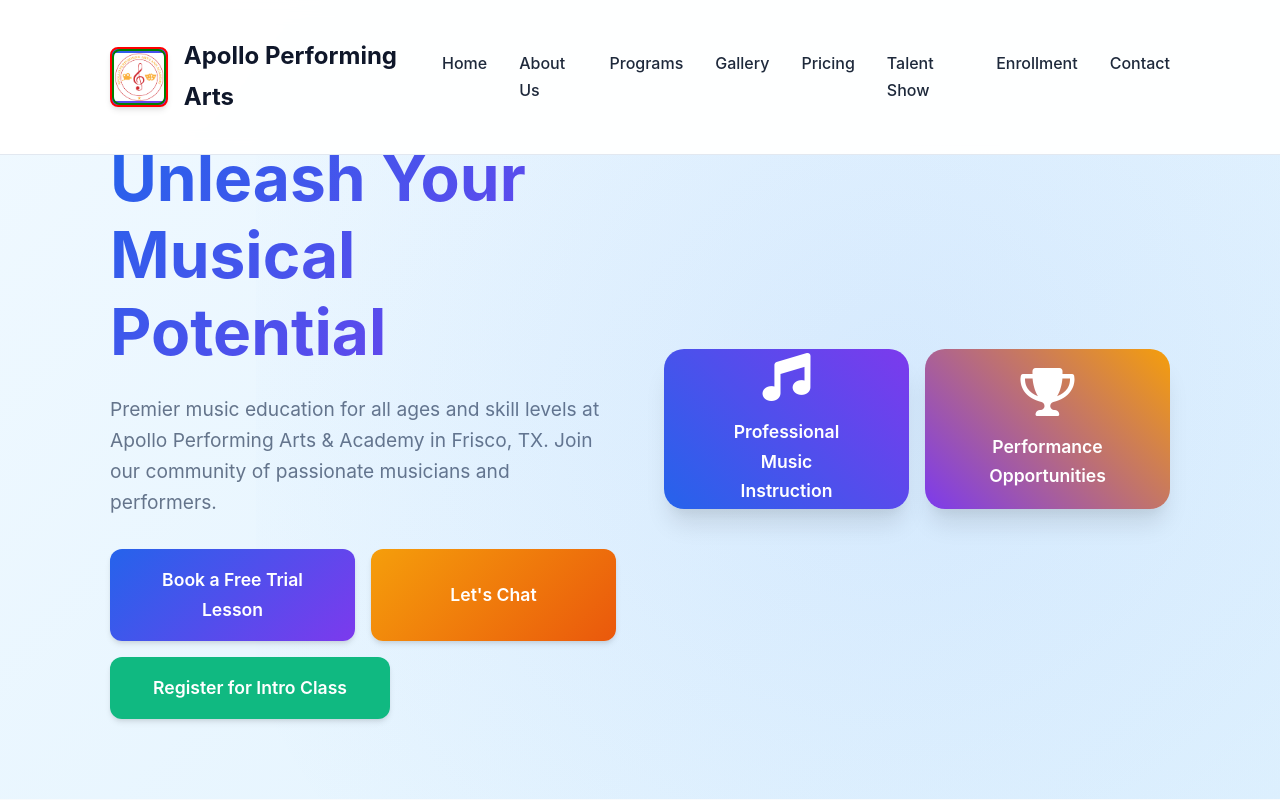
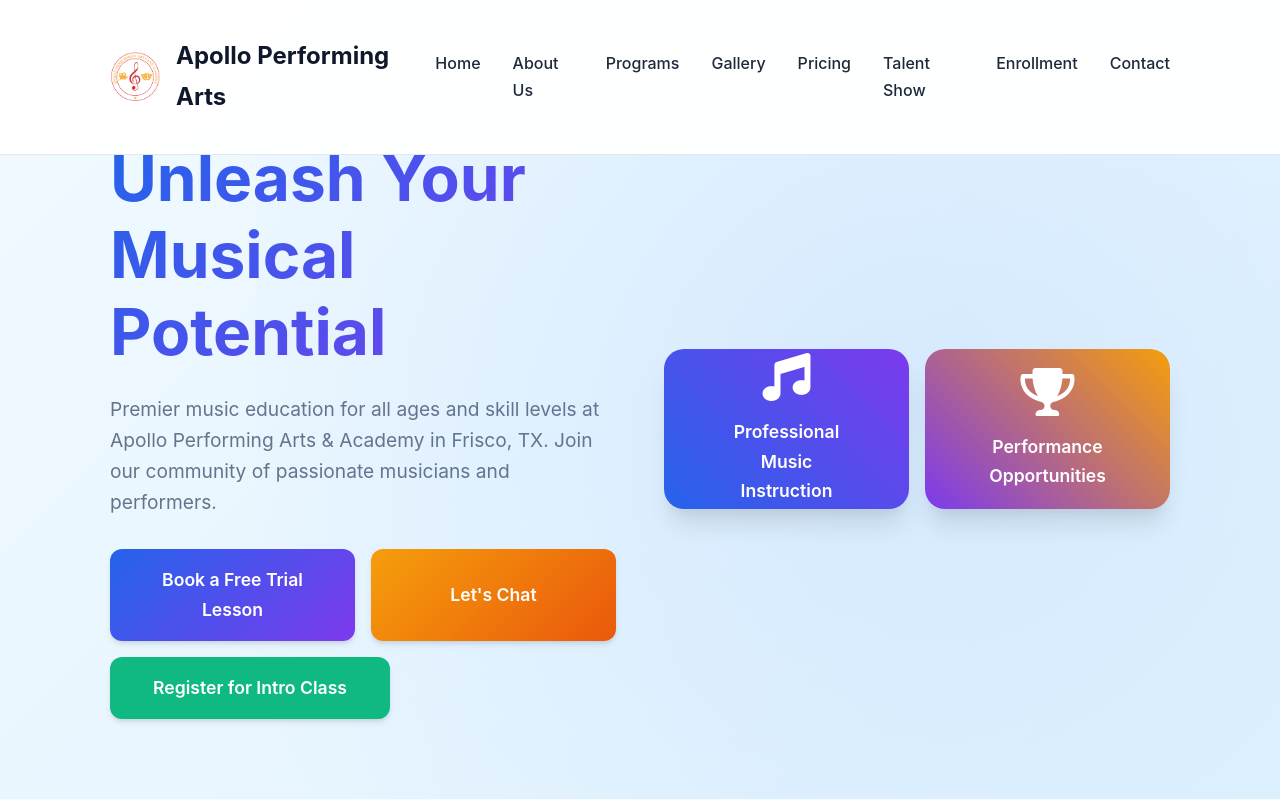
Before and after one commit to Apolloat2022/ApolloPerformingArts, a React (Vite) app: page / in a window 1280 px wide. Shown: the top 800 px of the page. Built offline with nearby package versions, Linux system fonts and the light colour scheme.

Commit message:
Update Header.tsx

```diff
--- a/src/components/Header.tsx
+++ b/src/components/Header.tsx
@@ -20,21 +20,16 @@ const Header: React.FC = () => {
       <div className="container">
         <nav className="navbar">
           <div className="logo">
-            {/* Logo Image - REMOVED FALLBACK */}
-            <div className="logo-img" style={{ border: '2px solid red' }}>
+            {/* Logo Image that fits the header */}
             <img
               src="/Logo.png"
               alt="Apollo Performing Arts Logo"
               style={{
-                  width: '100%',
-                  height: '100%',
-                  objectFit: 'contain',
-                  borderRadius: '8px',
-                  border: '2px solid green'
+                width: '50px',
+                height: '50px',
+                objectFit: 'contain'
               }}
             />
-              {/* REMOVED THE FALLBACK DIV */}
-            </div>
             <span>Apollo Performing Arts</span>
           </div>
           <ul className={`nav-links ${isMenuOpen ? 'nav-active' : ''}`}>
```
Lines whose indentation alone changed are shown as unchanged.
